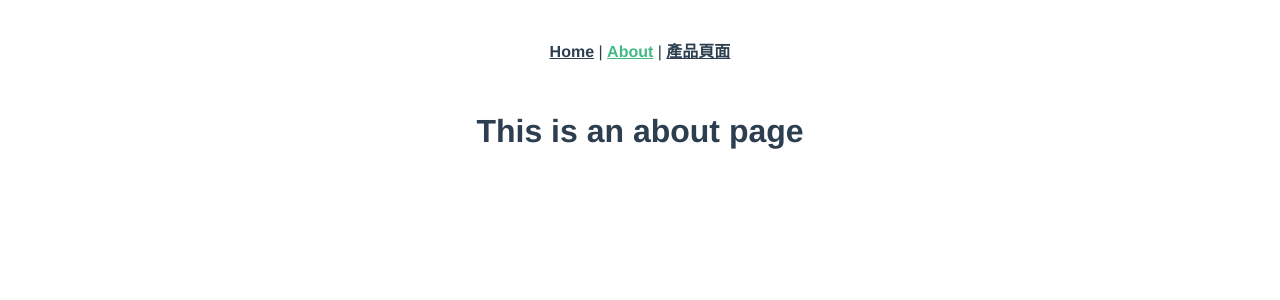
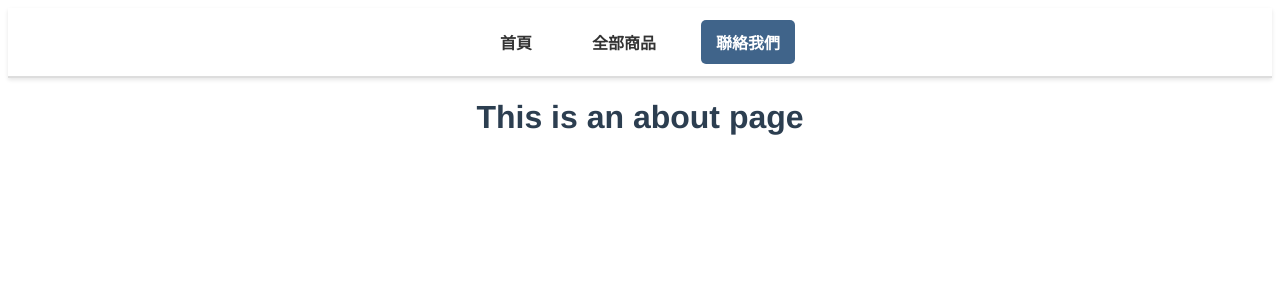
Before and after one commit to ChaChaChung/e_commerce, a Vue app: page /about in a window 1280 px wide. Shown: the top 300 px of the page. Built offline with nearby package versions, Linux system fonts and the light colour scheme.

Commit message:
重構導航欄，移除舊的 Navbar 組件，並將路由配置整合至 AppLayout 中

```diff
--- a/src/App.vue
+++ b/src/App.vue
@@ -1,10 +1,5 @@
 <template>
-  <nav>
-    <router-link to="/">Home</router-link> |
-    <router-link to="/about">About</router-link> |
-    <router-link to="/product">產品頁面</router-link>
-  </nav>
-  <router-view/>
+  <router-view />
 </template>
 
 <style lang="scss">
@@ -15,17 +10,4 @@
   text-align: center;
   color: #2c3e50;
 }
-
-nav {
-  padding: 30px;
-
-  a {
-    font-weight: bold;
-    color: #2c3e50;
-
-    &.router-link-exact-active {
-      color: #42b983;
-    }
-  }
-}
 </style>
--- a/src/components/Navbar.vue
+++ /dev/null
@@ -1,32 +0,0 @@
-<template>
-  <div class="nav-container">
-    <ul class="nav-bar" ref="navBar">
-      <li>
-        <router-link to="/" :class="$route.path === '/' ? 'active' : ''"
-          >首頁</router-link
-        >
-      </li>
-      <li>
-        <router-link
-          to="/products"
-          :class="$route.path === '/products' ? 'active' : ''"
-          >全部商品</router-link
-        >
-      </li>
-      <li>
-        <router-link
-          to="/order"
-          :class="$route.path === '/order' ? 'active' : ''"
-          >我的訂單</router-link
-        >
-      </li>
-      <li>
-        <router-link
-          to="/contact"
-          :class="$route.path === '/contact' ? 'active' : ''"
-          >聯絡我們</router-link
-        >
-      </li>
-    </ul>
-  </div>
-</template>
--- /dev/null
+++ b/src/layout/AppLayout.vue
@@ -0,0 +1,10 @@
+<script setup>
+import Navbar from '@/layout/AppNavbar.vue';
+</script>
+<template>
+    <div>
+        <Navbar />
+        <router-view />
+    </div>
+</template>
+<style lang="scss"></style>
--- /dev/null
+++ b/src/layout/AppNavbar.vue
@@ -0,0 +1,67 @@
+<script setup>
+import { ref } from 'vue';
+import { useRoute } from 'vue-router';
+
+const $route = useRoute();
+
+const model = ref([
+  { name: '首頁', path: '/' },
+  { name: '全部商品', path: '/products' },
+  // { name: '我的訂單', path: '/order' },
+  { name: '聯絡我們', path: '/about' },
+]);
+
+</script>
+<template>
+  <nav class="nav-bar">
+    <ul>
+      <li v-for="item in model" :key="item.path">
+        <router-link :to="item.path" :class="{ active: $route.path === item.path }">
+          {{ item.name }}
+        </router-link>
+      </li>
+    </ul>
+  </nav>
+</template>
+<style lang="scss" scoped>
+.nav-bar {
+  background-color: #ffffff;
+  padding: 12px 20px;
+  box-shadow: 0 2px 4px rgba(0, 0, 0, 0.1);
+  border-bottom: 2px solid #ddd;
+}
+
+.nav-bar ul {
+  display: flex;
+  justify-content: center;
+  list-style: none;
+  padding: 0;
+  margin: 0;
+}
+
+.nav-bar li {
+  margin: 0 15px;
+}
+
+.nav-bar a {
+  display: block;
+  padding: 10px 15px;
+  color: #333;
+  font-weight: bold;
+  text-decoration: none;
+  font-size: 16px;
+  border-radius: 5px;
+  transition: background 0.3s, color 0.3s;
+}
+
+.nav-bar a:hover {
+  background-color: #e9ecef;
+  color: #40648a;
+}
+
+.nav-bar a.active {
+  background-color: #40648a;
+  color: white;
+  font-weight: bold;
+}
+</style>
--- a/vue.config.js
+++ b/vue.config.js
@@ -1,5 +1,12 @@
-const { defineConfig } = require('@vue/cli-service');
+const path = require('path');
 
-module.exports = defineConfig({
+module.exports = {
   transpileDependencies: true,
-});
+  configureWebpack: {
+    resolve: {
+      alias: {
+        '@': path.resolve(__dirname, 'src'),
+      },
+    },
+  },
+};
```
Also changed, not shown: src/router/index.ts (+11 -5 lines), 1 other file (tests, documents, lock files or other folders).
